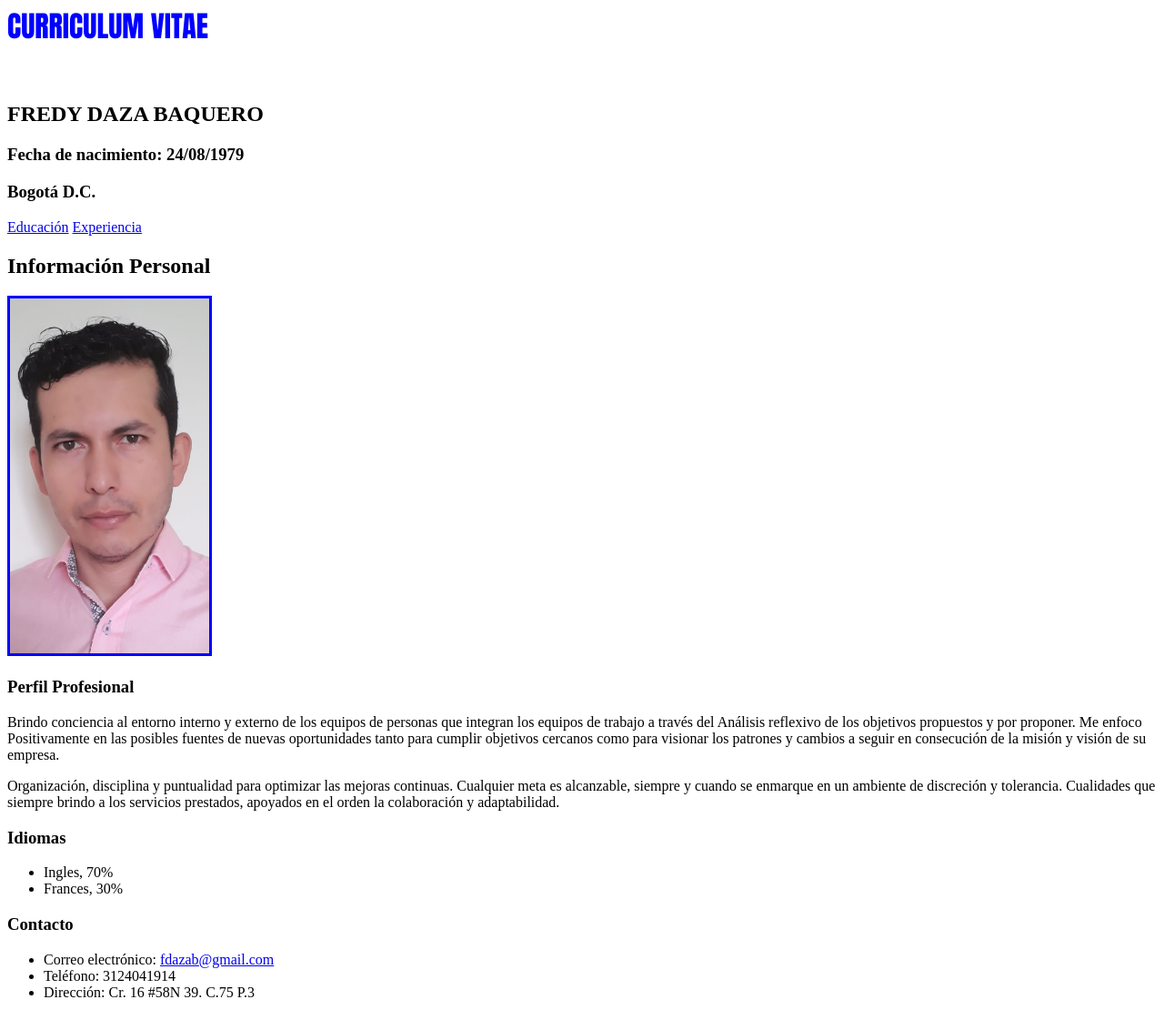
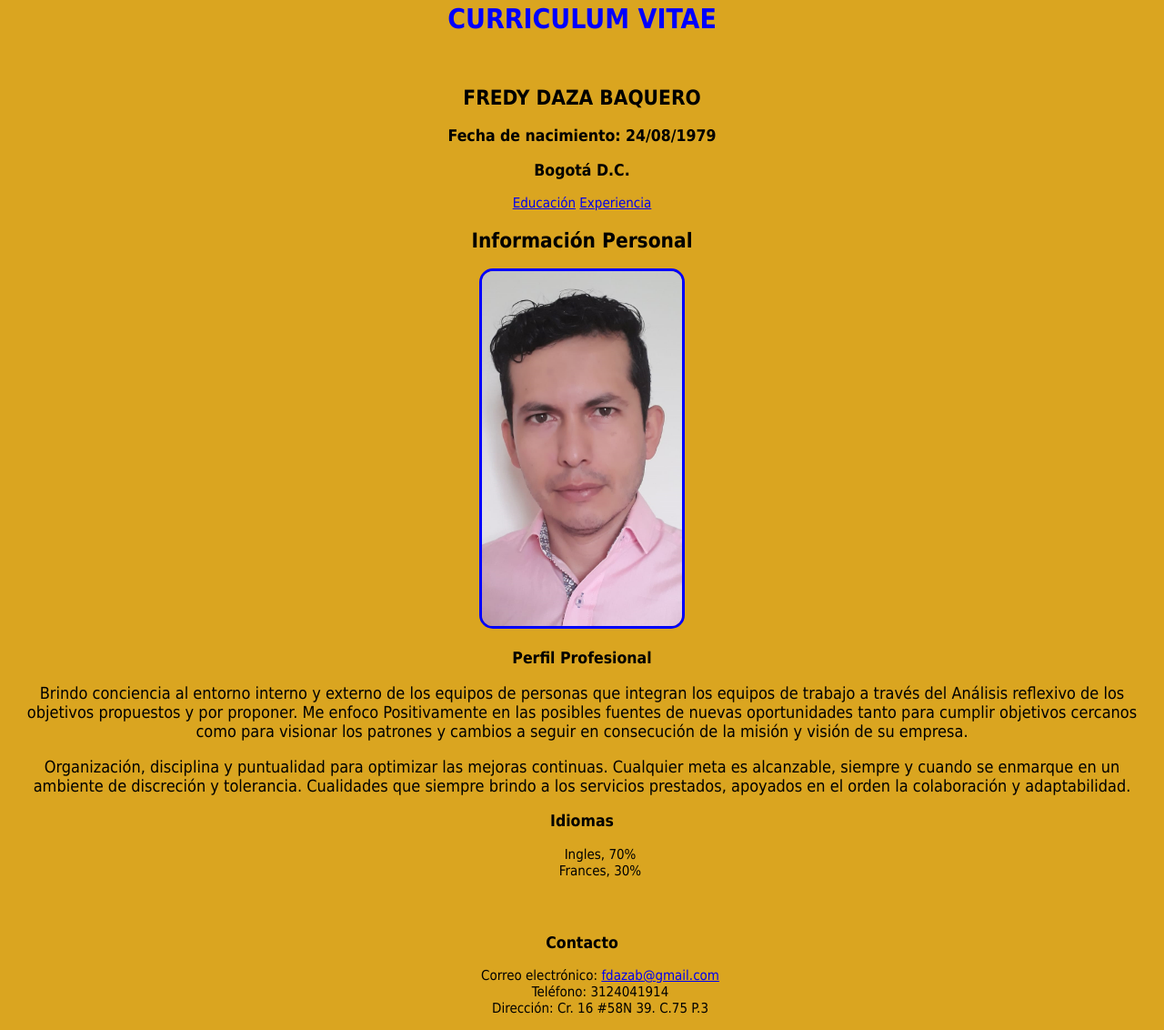
Before and after one commit to SAMUELDAZA/Hoja_de_Vida_Fred_Daza, a plain HTML site: page index.html in a window 1280 px wide. Shown: the part 111-1243 px from the top of the page at 91% size. Drawn offline with Linux system fonts and the light colour scheme.

Commit message:
Estilos
Se adicionan estilos a la página

```diff
--- /dev/null
+++ b/css/estilos.css
@@ -0,0 +1,26 @@
+div {
+	margin-top: 290px;
+	margin-left: 20px;
+    }
+body{
+	background-color: GoldenRod;
+  text-align: center;
+  font-family:tahoma;
+	font-size: 15px !important;
+  }
+h1
+{
+  color:blue;
+  }
+img {
+	border-radius: 15px;
+}
+p
+{
+  color:black;
+  font-size: 18px;
+}
+footer {
+	margin-top: 60px;
+
+}
--- a/index.html
+++ b/index.html
@@ -4,13 +4,14 @@
     <meta charset="utf-8">
     <meta name="viewport" content="width=device-width,user-scalable=no">
     <title>HOJA DE VIDA DIGITAL FREDY DAZA</title>
+    <link rel="stylesheet" href="css/estilos.css">
   </head>
   <body>
     <svg height="50" width="50">
         <img src="img/logofred.svg" alt="LOGO_FRED" width="120">
     </svg>
   <header>
-    <h1><font face="impact" color="blue">CURRICULUM VITAE</font></h1><br>
+    <h1>CURRICULUM VITAE</h1><br>
     <h2>FREDY DAZA BAQUERO</h2>
     <h3>Fecha de nacimiento: 24/08/1979</h3>
     <h3>Bogotá D.C.</h3>
@@ -24,23 +25,23 @@
 
     <img src="img/foto_fred.png" height="390" alt="Foto Fredy Daza" style="border: 3px solid blue">
     <h3>Perfil Profesional</h3>
-       <p>Brindo conciencia al entorno interno y externo de los equipos de personas que integran los equipos de trabajo a través del Análisis reflexivo de los objetivos propuestos y por proponer.  Me enfoco Positivamente en las posibles fuentes de nuevas oportunidades tanto para cumplir objetivos cercanos como para visionar los patrones y cambios a seguir en consecución de la misión y visión de su empresa.</p>
+     <p>Brindo conciencia al entorno interno y externo de los equipos de personas que integran los equipos de trabajo a través del Análisis reflexivo de los objetivos propuestos y por proponer.  Me enfoco Positivamente en las posibles fuentes de nuevas oportunidades tanto para cumplir objetivos cercanos como para visionar los patrones y cambios a seguir en consecución de la misión y visión de su empresa.</p>
        <p>Organización, disciplina y puntualidad para optimizar las mejoras continuas. Cualquier meta es alcanzable, siempre y cuando se enmarque en un ambiente de discreción y tolerancia. Cualidades que siempre brindo a los servicios prestados, apoyados en el orden la colaboración y adaptabilidad. </p>
   </section>
 <section>
   <h3>Idiomas</h3>
   <ul>
-    <li>Ingles, 70%</li>
-    <li>Frances, 30%</li>
+    Ingles, 70% <br>
+    Frances, 30%
   </ul>
 </section>
 
 <footer>
   <h3>Contacto</h3>
   <ul>
-    <li>Correo electrónico: <a href="mailto:fdazab@gmail.com">fdazab@gmail.com</a> </li>
-    <li>Teléfono: 3124041914</li>
-    <li>Dirección: Cr. 16 #58N 39. C.75 P.3</li>
+    Correo electrónico: <a href="mailto:fdazab@gmail.com">fdazab@gmail.com</a><br>
+    Teléfono: 3124041914 <br>
+    Dirección: Cr. 16 #58N 39. C.75 P.3
   </ul>
 </footer>
 
```
Also changed, not shown: Educacion.html (+7 -4 lines), Experiencia.html (+6 -5 lines).
